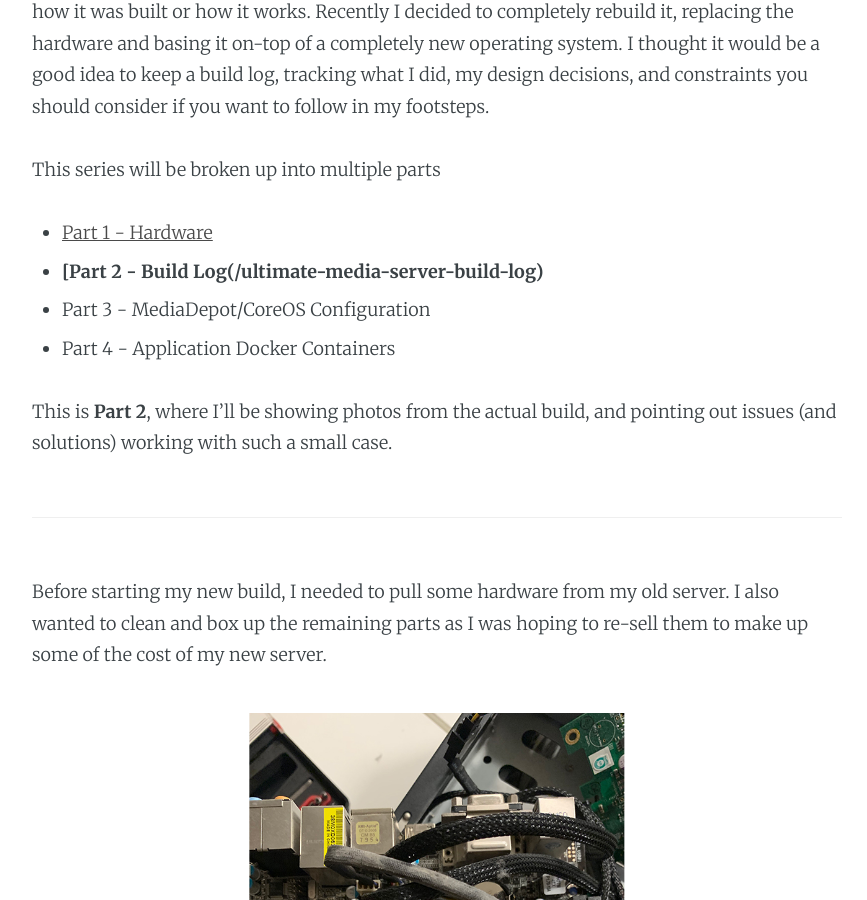
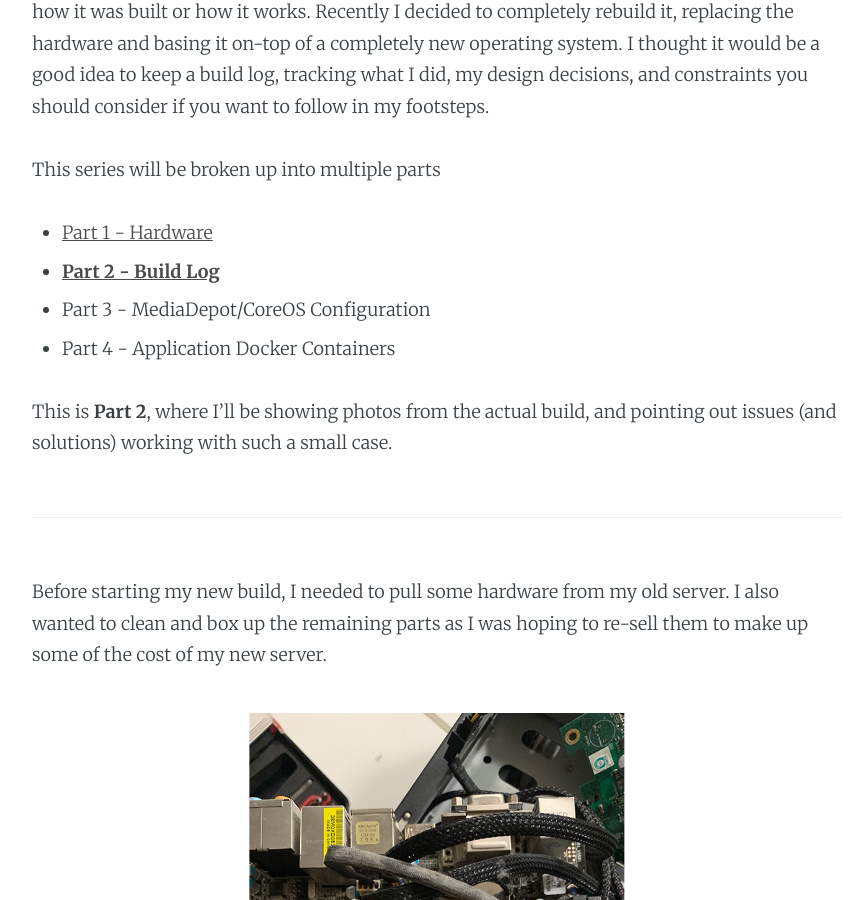
Before and after one commit to AnalogJ/thesparktree-blog, a Jekyll site: the page built from _posts/2019-01-25-ultimate-media-server-build-log.md, in a window 1280 px wide and 900 px high, scrolled down 771 px. Shown: the whole window, without its empty margins (203-1070 px from the left). Built offline with Jekyll 4.4.1, drawn with Linux system fonts in a browser that asks for light colours; nearby versions of some CDN libraries; comment, search, counter and statistics services are not loaded.

Commit message:
fix links again.

```diff
--- a/_posts/2019-01-25-ultimate-media-server-build-log.md
+++ b/_posts/2019-01-25-ultimate-media-server-build-log.md
@@ -25,7 +25,7 @@ if you want to follow in my footsteps.
 This series will be broken up into multiple parts
 
 - [Part 1 - Hardware](/ultimate-media-server-build-hardware)
-- **[Part 2 - Build Log(/ultimate-media-server-build-log)**
+- **[Part 2 - Build Log](/ultimate-media-server-build-log)**
 - Part 3 - MediaDepot/CoreOS Configuration
 - Part 4 - Application Docker Containers
 
```
Also changed, not shown: _posts/2019-01-06-ultimate-media-server-build-hardware.md (+1 -1 lines).
